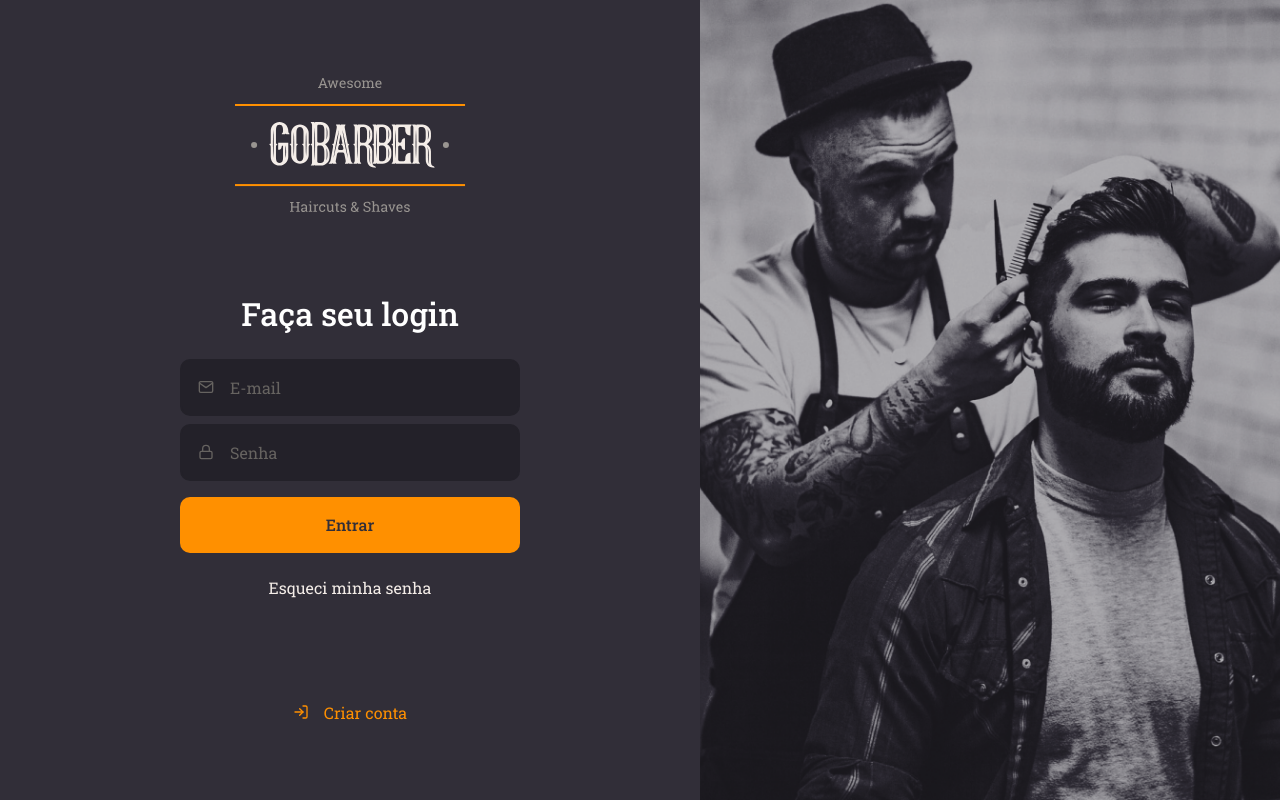
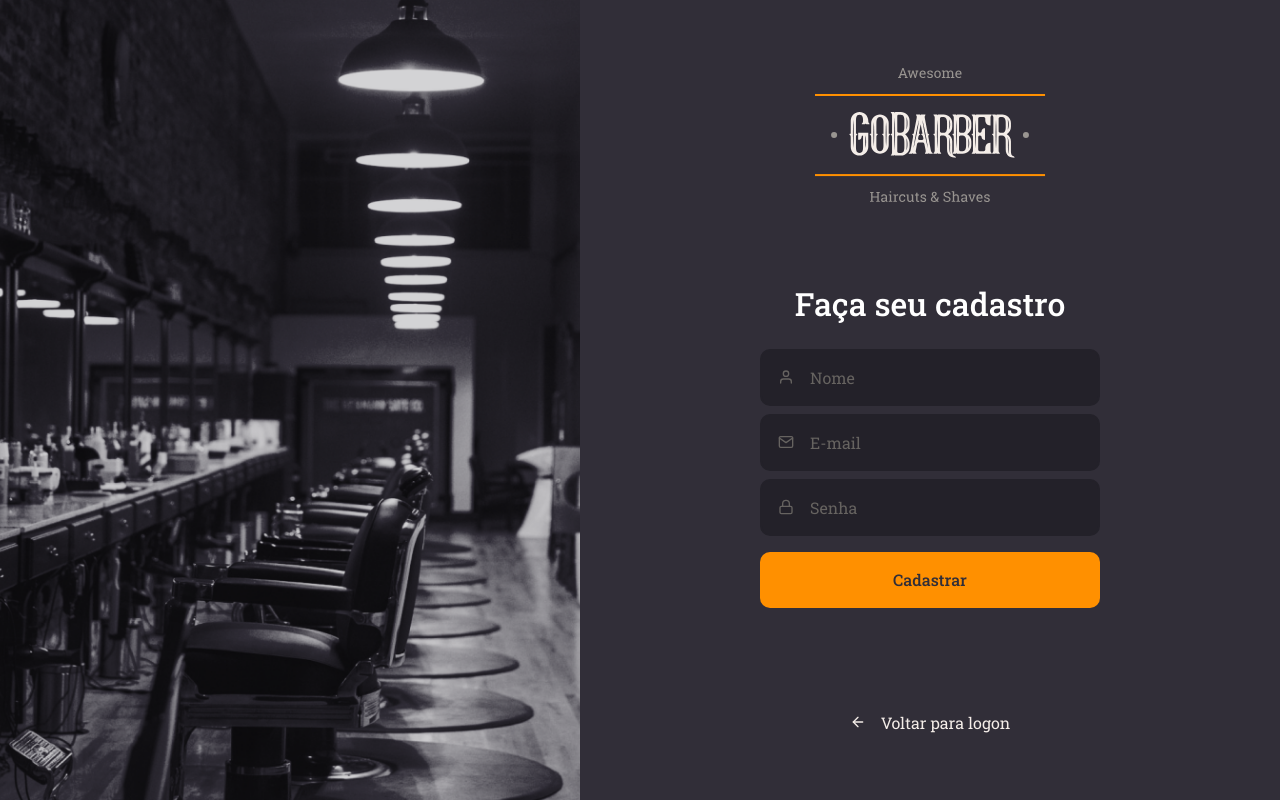
Before and after one commit to vinicius-vph/gobarber-frontend, a React (Create React App) app: page /signup in a window 1280 px wide. Built offline with nearby package versions, Linux system fonts and the light colour scheme.

Commit message:
created signup page

```diff
--- a/src/App.tsx
+++ b/src/App.tsx
@@ -1,12 +1,14 @@
 import React from 'react';
 
-import SignIn from './pages/SignIn';
+// import SignIn from './pages/SignIn';
+
+import SignUp from './pages/SignUp';
 
 import GlobalStyle from './styles/global';
 
 const App: React.FC = () => (
   <>
-    <SignIn />
+    <SignUp />
     <GlobalStyle />
   </>
 );
--- /dev/null
+++ b/src/pages/SignUp/index.tsx
@@ -0,0 +1,44 @@
+import React from 'react';
+
+import { FiArrowLeft, FiMail, FiLock, FiUser } from 'react-icons/fi';
+
+import logoImg from '../../assets/logo.svg';
+
+import Input from '../../components/Input';
+
+import Button from '../../components/Button';
+
+import { Container, Content, Background } from './styles';
+
+const SignUp: React.FC = () => (
+  <>
+    <Container>
+      <Background />
+      <Content>
+        <img src={logoImg} alt="Gobarber" />
+        <form>
+          <h1>Faça seu cadastro</h1>
+
+          <Input name="name" icon={FiUser} placeholder="Nome" />
+
+          <Input name="email" icon={FiMail} placeholder="E-mail" />
+
+          <Input
+            name="password"
+            icon={FiLock}
+            type="password"
+            placeholder="Senha"
+          />
+
+          <Button type="submit">Cadastrar</Button>
+        </form>
+
+        <a href="">
+          <FiArrowLeft /> Voltar para logon
+        </a>
+      </Content>
+    </Container>
+  </>
+);
+
+export default SignUp;
--- /dev/null
+++ b/src/pages/SignUp/styles.ts
@@ -0,0 +1,68 @@
+import styled from 'styled-components';
+
+import { shade } from 'polished';
+
+import signUpBackgroundImg from '../../assets/sign-up-background.png';
+
+export const Container = styled.div`
+  height: 100vh;
+
+  display: flex;
+  align-items: stretch;
+`;
+export const Content = styled.div`
+  display: flex;
+  align-items: center;
+  flex-direction: column;
+
+  place-content: center;
+
+  width: 100%;
+  max-width: 700px;
+
+  form {
+    margin: 80px;
+    width: 340px;
+    text-align: center;
+
+    h1 {
+      margin-bottom: 24px;
+    }
+
+    a {
+      color: #f4ede8;
+      display: block;
+      margin-top: 24px;
+      text-decoration: none;
+      transition: color 0.2s;
+
+      &:hover {
+        color: ${shade(0.2, '#f4ede8')};
+      }
+    }
+  }
+
+  > a {
+    color: #f4ede8;
+    display: block;
+    margin-top: 24px;
+    text-decoration: none;
+    transition: color 0.2s;
+
+    display: flex;
+    align-items: center;
+
+    svg {
+      margin-right: 15px;
+    }
+
+    &:hover {
+      color: ${shade(0.2, '#f4ede8')};
+    }
+  }
+`;
+export const Background = styled.div`
+  flex: 1;
+  background: url(${signUpBackgroundImg}) no-repeat center;
+  background-size: cover;
+`;
```
Also changed, not shown: src/assets/sign-up-background.png (added).
